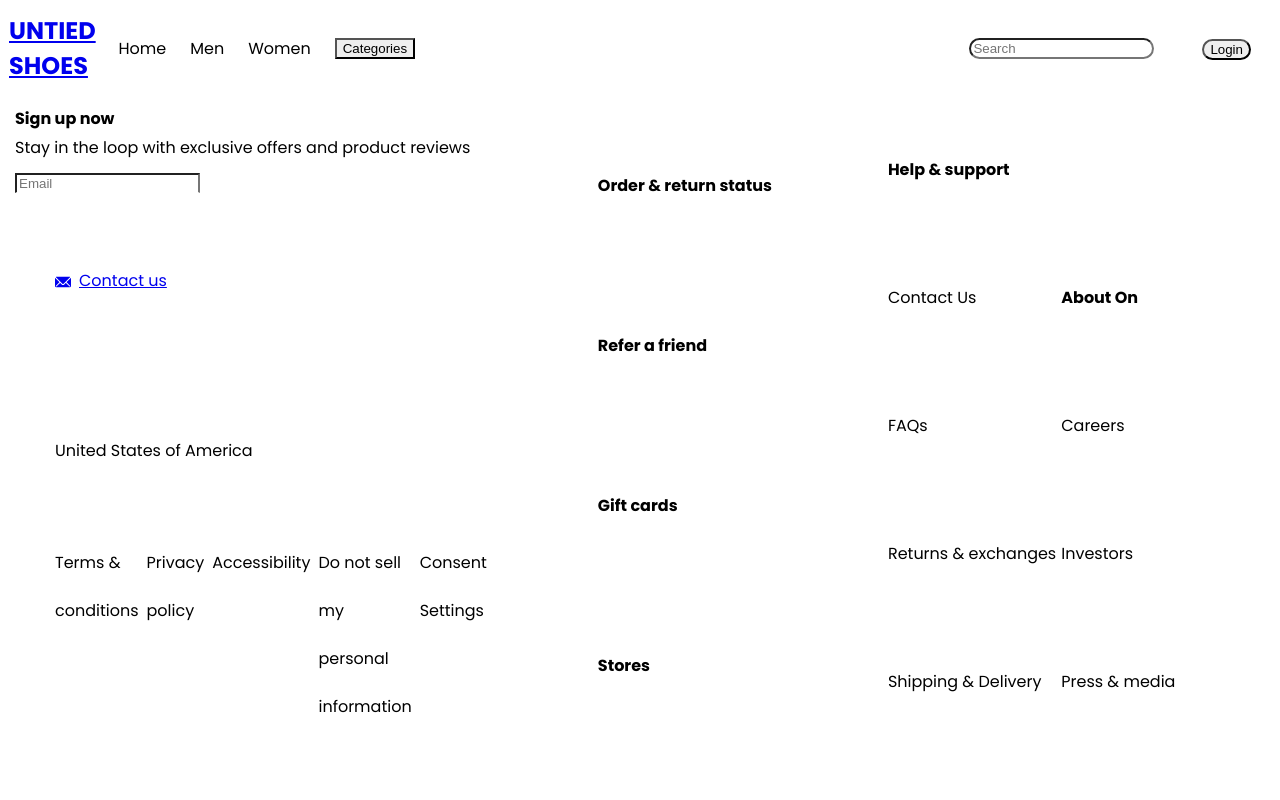
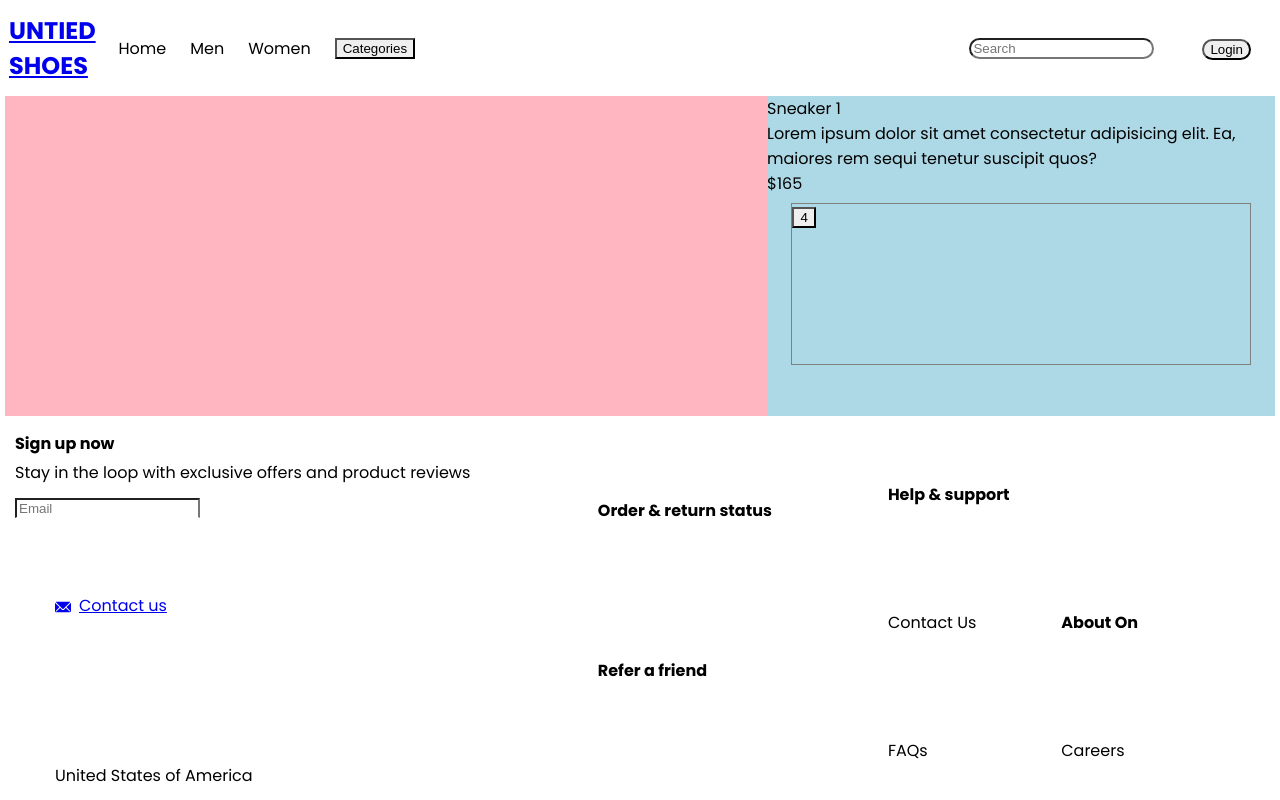
Before and after one commit to AsyncSpaghettiDev/ushoes, a React (Vite) app: page /shoeDetail in a window 1280 px wide. Shown: the top 800 px of the page. Built offline with nearby package versions, Linux system fonts and the light colour scheme; the HTML template or start-up script is replaced by a standard one.

Commit message:
started creating shoeDetail page

```diff
--- a/src/pages/ShoeDetail.tsx
+++ b/src/pages/ShoeDetail.tsx
@@ -1,9 +1,37 @@
+import { Box, Button, Flex, VStack } from "@chakra-ui/react";
 
 
 export default function ShoeDetail() {
     return (
         <>
+        <Box mt='5' w='100%' display='flex' flexDirection='row'>
+            <Box backgroundColor='lightpink' w='60%' h='40vh'>
 
+            </Box>
+
+            <Box backgroundColor='lightblue' w='40%' h='40vh'>
+                <VStack>
+                    <Box>
+                        <Box>
+                            Sneaker 1
+                        </Box>
+                        <Box>
+                            Lorem ipsum dolor sit amet consectetur adipisicing elit. Ea, maiores rem sequi tenetur suscipit quos?
+                        </Box>
+                        <Box>
+                            $165
+                        </Box>
+                    </Box>
+                    <Box w='90%' h='20vh' outline='1px solid gray'>
+                        <Flex>
+                            <Box>
+                                <Button>4</Button>
+                            </Box>
+                        </Flex>
+                    </Box>
+                </VStack>
+            </Box>
+        </Box>
         </>
     )
 }
```
